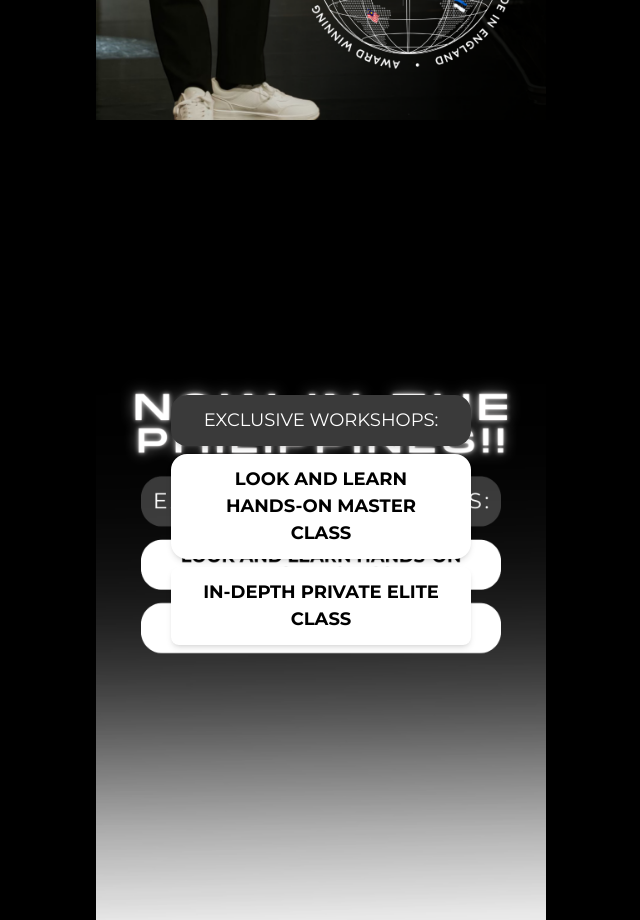
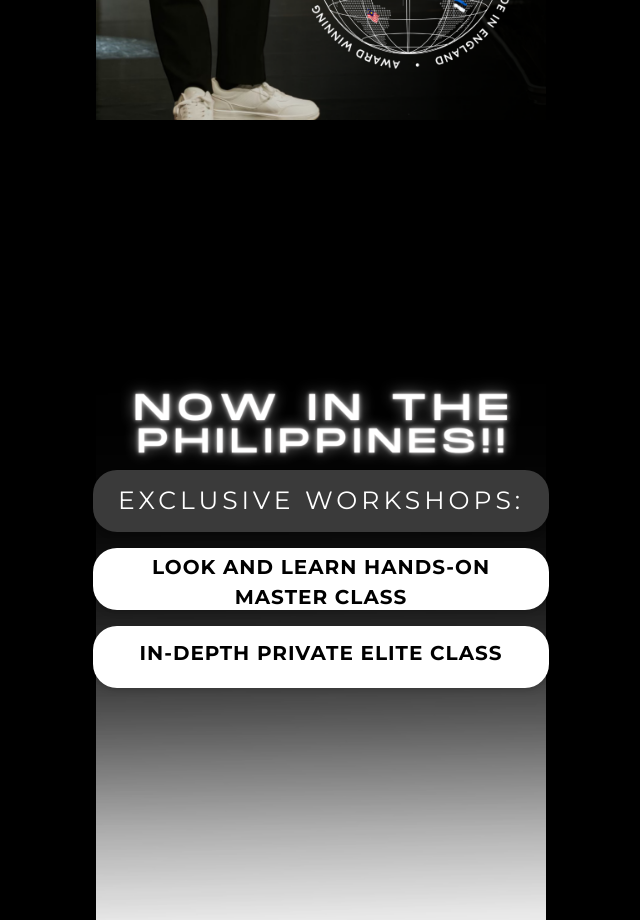
Before and after one commit to kudama343/barberexpoph_24, a Next.js app: page / in a window 1280 px wide. Shown: the part 2280-3200 px from the top of the page, without its empty margins (319-959 px from the left). Built offline with nearby package versions, Linux system fonts and the light colour scheme.

Commit message:
Button Placement in Homepage

```diff
--- a/app/page.tsx
+++ b/app/page.tsx
@@ -8,33 +8,38 @@ const HomePage: React.FC = () => {
         <div className="min-h-full w-full h-screen sm:bg-contain bg-cover bg-no-repeat bg-center bg-black bg-[url('/images/Homepage/MobileV1.png')] flex flex-col items-center justify-center px-1"></div>
         <div className="min-h-full w-full h-screen sm:bg-contain bg-cover bg-no-repeat bg-center bg-black bg-[url('/images/Homepage/MobileV2.png')] flex flex-col items-center justify-center px-1"></div>
         <div className="min-h-full w-full h-screen sm:bg-contain bg-cover bg-no-repeat bg-center bg-black bg-[url('/images/Homepage/MobileV3.png')] flex flex-col items-center justify-center px-1"></div>
-        <div className="min-h-full w-full h-screen sm:bg-contain bg-cover bg-no-repeat bg-center bg-black bg-[url('/images/Homepage/MobileV4.png')] flex flex-col items-center justify-center px-1">
+        <div className="min-h-full w-full h-screen sm:bg-contain bg-cover bg-no-repeat bg-center bg-black bg-[url('/images/Homepage/MobileV5_2.png')] flex flex-col items-center justify-center px-1">
           <div className="">
             {/* Container for the buttons */}
-            <div className="flex flex-col text-[7px] bottom-[30px] right-[20px] space-y-2 px-6">
+            <div className="flex flex-col items-center space-y-4" style={{ marginTop: '117px' }}>
   <Link
     href="/"
-                className="bg-[#3a3a3a] text-white text-center py-3 px-6 rounded-2xl shadow-md hover:bg-gray-950 hover:text-white transition duration-300 text-[18px] w-full max-w-[300px] mx-auto"
+    className="bg-[#3a3a3a] text-white text-center py-3 px-6 rounded-3xl shadow-md hover:bg-gray-950 hover:text-white transition duration-300"
+    style={{ width: '456px', height: '62px', letterSpacing: '4px', fontSize: '25px' }}
   >
     EXCLUSIVE WORKSHOPS:
   </Link>
   <Link
     href="/masterclass"
-                className="bg-white text-black text-center py-3 px-6 rounded-2xl shadow-md hover:bg-gray-950 hover:text-white transition duration-300 font-montserrat-bold text-[18px] w-full max-w-[300px] mx-auto"
+    className="bg-white text-black text-center py-1 px-6 rounded-3xl shadow-md hover:bg-gray-950 hover:text-white transition duration-300 font-montserrat-bold "
+    style={{ width: '456px', height: '62px', letterSpacing: '1px', fontSize: '20px' }}
   >
     LOOK AND LEARN HANDS-ON MASTER CLASS
   </Link>
   <Link
     href="/eliteclass"
-                className="bg-white text-black text-center py-3 px-6 rounded-lg shadow-md hover:bg-gray-950 hover:text-white transition duration-300 font-montserrat-bold text-[18px] w-full max-w-[300px] mx-auto"
+    className="bg-white text-black text-center py-3 px-6 rounded-3xl shadow-md hover:bg-gray-950 hover:text-white transition duration-300 font-montserrat-bold"
+    style={{ width: '456px', height: '62px', letterSpacing: '1px', fontSize: '20px' }}
   >
     IN-DEPTH PRIVATE ELITE CLASS
   </Link>
 </div>
+
             </div>
           </div>
         </div>
       </div>
+
   );
 };
 
```
Lines whose indentation alone changed are shown as unchanged.
